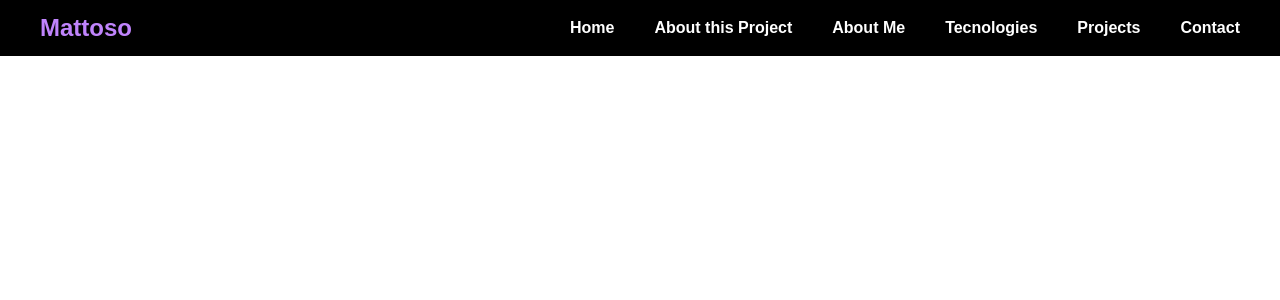
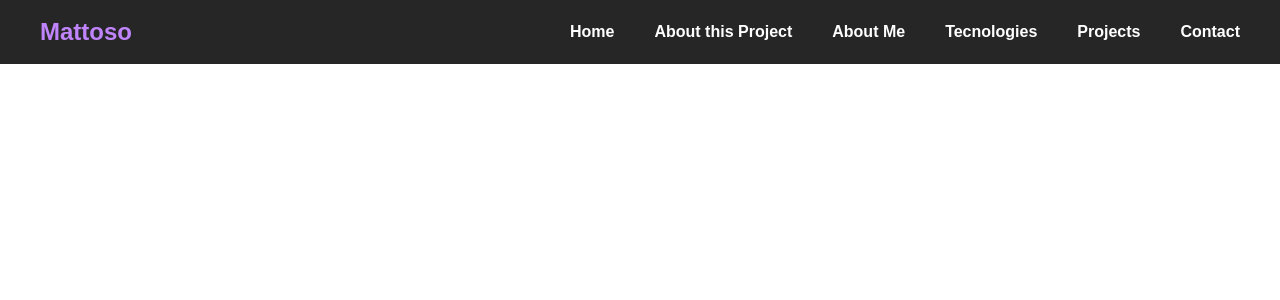
Before and after one commit to MatheusGMattoso/my-portfolio, a React app: page / in a window 1280 px wide. Shown: the top 300 px of the page. Built offline with nearby package versions, Linux system fonts and the light colour scheme; the HTML template or start-up script is replaced by a standard one.

Commit message:
feat: create menu

```diff
--- a/src/assets/Components/Menu.jsx
+++ b/src/assets/Components/Menu.jsx
@@ -2,7 +2,7 @@ import React from 'react'
 
 const Menu = () => {
   return (
-    <div className='h-14 bg-black'>
+    <div className='h-16 bg-neutral-800'>
       <div className="menu h-full flex items-center justify-between font-bold">
         <h1 className='text-purple-400 ml-10 text-2xl'>Mattoso</h1>
         <div className="lista">
```
